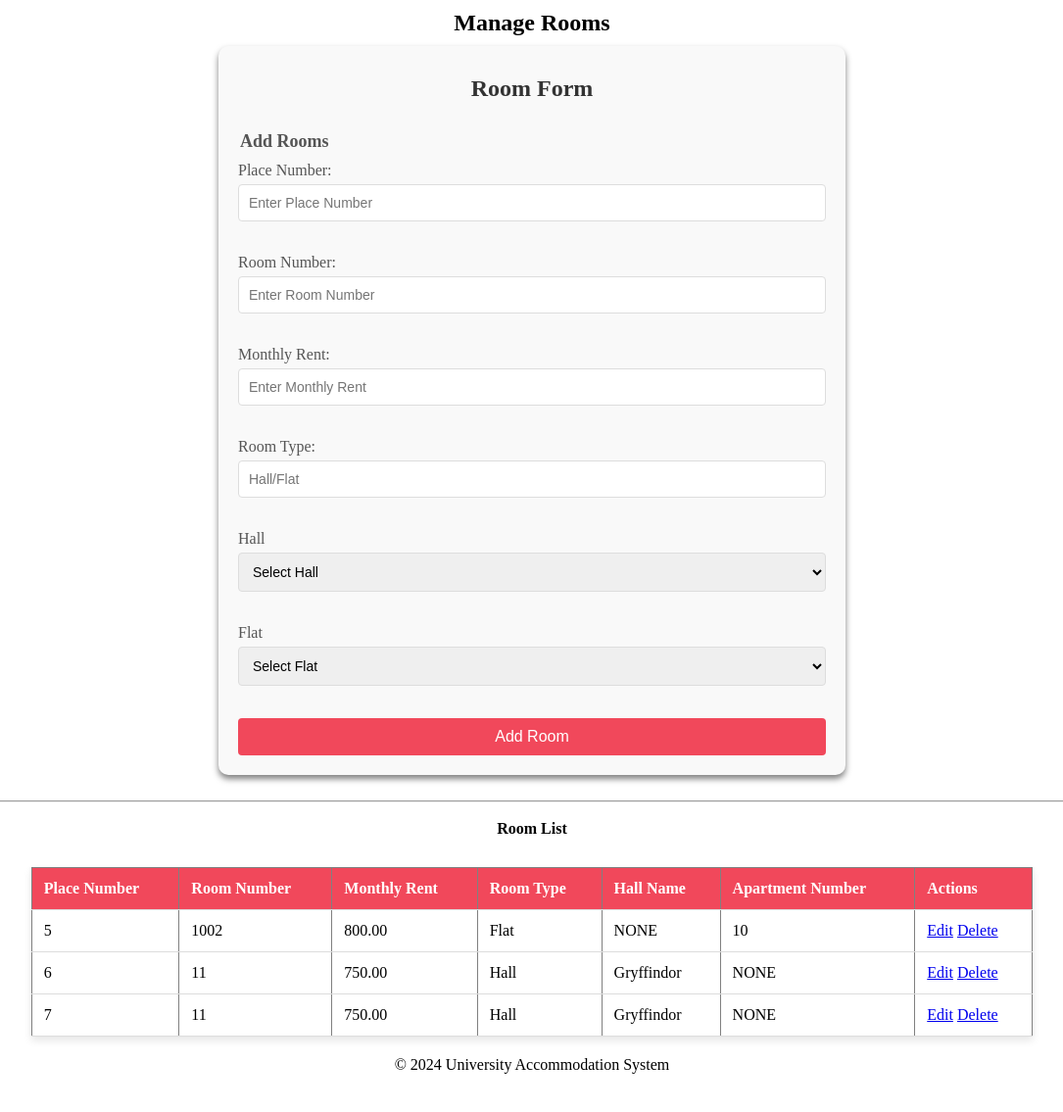
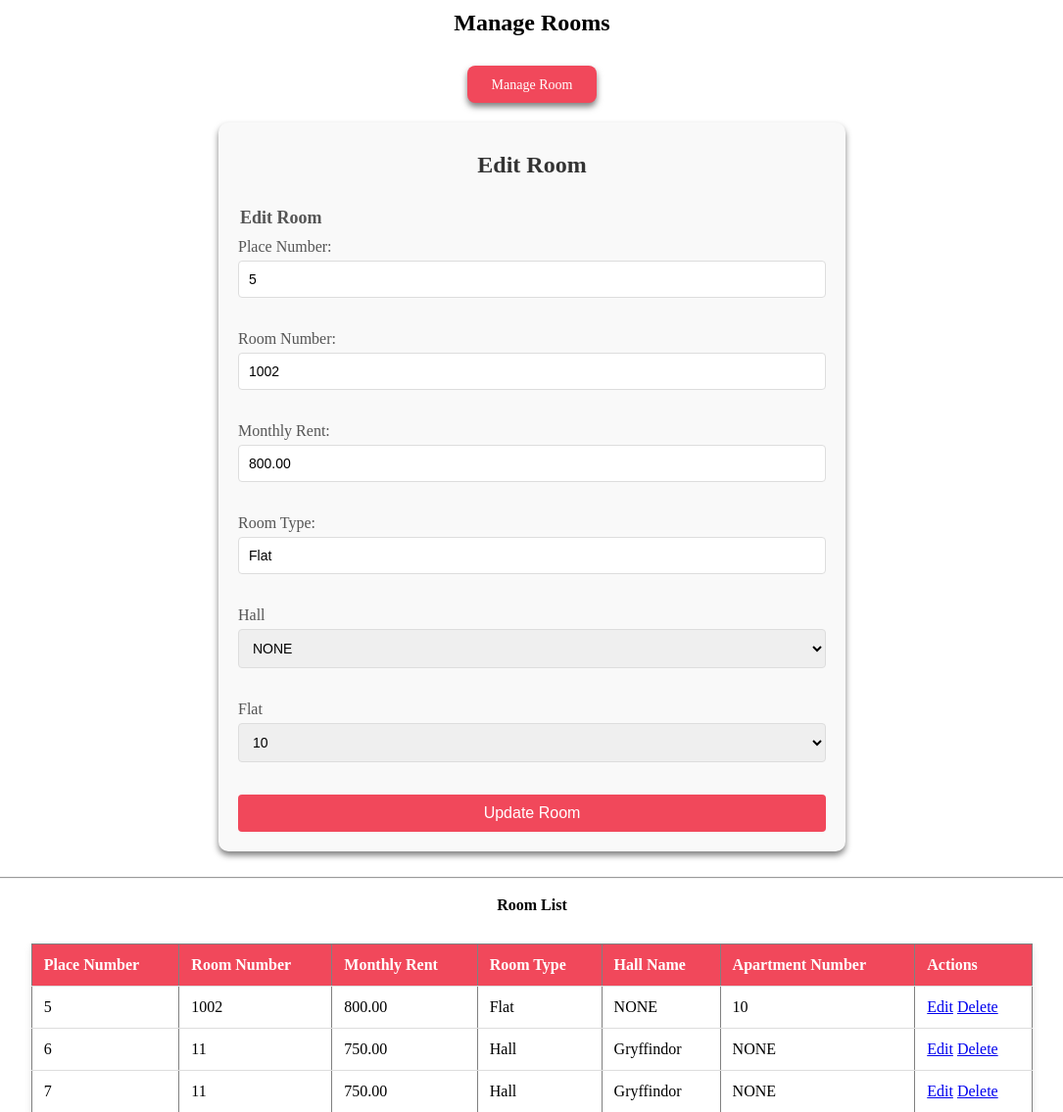
Before and after one commit to Rei0021/uao, a PHP site: page /pages/rooms.php?edit=5 in a window 1280 px wide. Shown: the part 187-1322 px from the top of the page at 98% size, without its empty margins (97-1182 px from the left). Before the commit the page ends 1283 px from the top, so only its background shows below. Run offline with PHP 8.4, Linux system fonts and the light colour scheme; a user stored in the database is signed in; data comes from the database, SQL or seed files in the repository.

Commit message:
edit rooms

```diff
--- a/pages/course_related.php
+++ b/pages/course_related.php
@@ -41,6 +41,6 @@ if ($type === 'crs') {
 }
 ?>
 
-<?php include '../includes/footer.php'; ?>
+
 </body>
 </html>
--- a/pages/next_of_kin.php
+++ b/pages/next_of_kin.php
@@ -39,7 +39,7 @@ include '../includes/header.php';
         <br><br>
         <button type="submit">Add</button>
         <br><br>
-        <a href="students.php" class="formbutton">Go Back</a>
+        <a href="students.php" class="mini-tab">Go Back</a>
     </fieldset>
 </form>
 </div>
--- a/pages/rooms.php
+++ b/pages/rooms.php
@@ -4,11 +4,24 @@ if (!isset($_SESSION['user_id'])) {
     header("Location: login.php");
     exit();
 }
-?>
 
-<?php
 include '../includes/db_connect.php';
 include '../includes/header.php';
+
+// Fetch Room Data for Editing if edit parameter is set
+$roomData = null;
+if (isset($_GET['edit'])) {
+    $placeNum = $_GET['edit'];
+    $sql = "SELECT r.place_number, r.room_number, r.monthly_rent, r.room_type, r.hall_id, r.flat_id
+            FROM rooms r
+            WHERE r.place_number = '$placeNum'";
+    $result = $conn->query($sql);
+    if ($result->num_rows > 0) {
+        $roomData = $result->fetch_assoc();
+    } else {
+        echo "Room not found!";
+    }
+}
 ?>
 
 <!DOCTYPE html>
@@ -17,41 +30,58 @@ include '../includes/header.php';
     <meta charset="UTF-8">
     <meta name="viewport" content="width=device-width, initial-scale=1.0">
     <title>Manage Rooms</title>
-    <link rel="stylesheet" href="assets/styles.css"> <!-- Link to the updated CSS -->
+    <link rel="stylesheet" href="assets/styles.css">
+    <script>
+        // Function to toggle visibility of the form
+        function toggleForm() {
+            const formContainer = document.getElementById('edit-form-container');
+            if (formContainer.style.display === "none" || formContainer.style.display === "") {
+                formContainer.style.display = "block";
+            } else {
+                formContainer.style.display = "none";
+            }
+        }
+    </script>
 </head>
 <body>
 
 <h2>Manage Rooms</h2>
-<div class="form-container">
-<h3>Room Form</h3>
 
-<!-- Add Room Form -->
+<!-- Button to toggle the form display -->
+<div class="mini-tab">
+    <nav>
+        <a href="javascript:void(0);" onclick="toggleForm()">Manage Room</a>
+    </nav>
+</div>
+
+
+
+<div class="form-container" id="edit-form-container" style="display: <?php echo isset($roomData) ? 'block' : 'none'; ?>;">
+    <h3><?php echo isset($roomData) ? 'Edit Room' : 'Add Room'; ?></h3>
     <form action="" method="post">
         <fieldset>
-        <legend>Add Rooms</legend>
+            <legend><?php echo isset($roomData) ? 'Edit Room' : 'Add Room'; ?></legend>
             <label for="place_number">Place Number:</label>
-        <input type="text" name="place_number" placeholder="Enter Place Number" required>
+            <input type="text" name="place_number" value="<?php echo isset($roomData) ? $roomData['place_number'] : ''; ?>" placeholder="Enter Place Number" required>
             <br><br>
             <label for="room_number">Room Number:</label>
-        <input type="text" name="room_number" placeholder="Enter Room Number" required>
+            <input type="text" name="room_number" value="<?php echo isset($roomData) ? $roomData['room_number'] : ''; ?>" placeholder="Enter Room Number" required>
             <br><br>
             <label for="monthly_rent">Monthly Rent:</label>
-        <input type="text" name="monthly_rent" placeholder="Enter Monthly Rent" required>
+            <input type="text" name="monthly_rent" value="<?php echo isset($roomData) ? $roomData['monthly_rent'] : ''; ?>" placeholder="Enter Monthly Rent" required>
             <br><br>
             <label for="room_type">Room Type:</label>
-        <input type="text" name="room_type" placeholder="Hall/Flat" required>
+            <input type="text" name="room_type" value="<?php echo isset($roomData) ? $roomData['room_type'] : ''; ?>" placeholder="Hall/Flat" required>
             <br><br>
             <label for="hall_id">Hall</label>
             <select name="hall_id">
                 <option value="">Select Hall</option>
                 <?php
-            // Fetch halls to populate dropdown
                 $sql = "SELECT * FROM halls_of_residence";
                 $result = $conn->query($sql);
-
                 while ($row = $result->fetch_assoc()) {
-                echo "<option value='" . $row['hall_id'] . "'>
-                " . $row['name'] . "</option>";
+                    $selected = (isset($roomData) && $roomData['hall_id'] == $row['hall_id']) ? 'selected' : '';
+                    echo "<option value='" . $row['hall_id'] . "' $selected>" . $row['name'] . "</option>";
                 }
                 ?>
             </select>
@@ -60,24 +90,22 @@ include '../includes/header.php';
             <select name="flat_id">
                 <option value="">Select Flat</option>
                 <?php
-            // Fetch flats to populate dropdown
                 $sql = "SELECT * FROM student_flats";
                 $result = $conn->query($sql);
-
                 while ($row = $result->fetch_assoc()) {
-                echo "<option value='" . $row['flat_id'] . "'>
-                " . $row['apartment_number'] . "</option>";
+                    $selected = (isset($roomData) && $roomData['flat_id'] == $row['flat_id']) ? 'selected' : '';
+                    echo "<option value='" . $row['flat_id'] . "' $selected>" . $row['apartment_number'] . "</option>";
                 }
                 ?>
             </select>
             <br><br>
-        <button type="submit">Add Room</button>
+            <button type="submit" name="submit"><?php echo isset($roomData) ? 'Update Room' : 'Add Room'; ?></button>
         </fieldset>
     </form>
 </div>
 
 <?php
-// Add Room Logic
+// Add or Edit Room Logic
 if ($_SERVER["REQUEST_METHOD"] == "POST") {
     $placeNum = $_POST['place_number'];
     $roomNum = $_POST['room_number'];
@@ -86,20 +114,35 @@ if ($_SERVER["REQUEST_METHOD"] == "POST") {
     $hall_id = $_POST['hall_id'];
     $flat_id = $_POST['flat_id'];
 
+    if (isset($roomData)) {
+        // Update existing room
+        $sql = "UPDATE rooms SET room_number='$roomNum', monthly_rent='$monthlyRent',
+                room_type='$roomType', hall_id='$hall_id', flat_id='$flat_id'
+                WHERE place_number='$placeNum'";
+
+        if ($conn->query($sql) === TRUE) {
+            echo "<script>alert('Room updated successfully!');</script>";
+            header("Location: rooms.php");
+        } else {
+            echo "Error: " . $sql . "<br>" . $conn->error;
+        }
+    } else {
+        // Add new room
         $sql = "INSERT INTO rooms (place_number, room_number, monthly_rent,
                 room_type, hall_id, flat_id) VALUES ('$placeNum', '$roomNum', '$monthlyRent',
                 '$roomType', '$hall_id', '$flat_id')";
 
         if ($conn->query($sql) === TRUE) {
+            echo "<script>alert('Room added successfully!');</script>";
             header("Location: rooms.php");
         } else {
             echo "Error: " . $sql . "<br>" . $conn->error;
         }
     }
+}
 
 // Fetch Room Data
-$sql = "SELECT r.place_number, r.room_number, r.monthly_rent,
-        r.room_type, hr.name AS hall_id, sf.apartment_number AS flat_id
+$sql = "SELECT r.place_number, r.room_number, r.monthly_rent, r.room_type, hr.name AS hall_id, sf.apartment_number AS flat_id
         FROM ((rooms r
         JOIN halls_of_residence hr ON r.hall_id = hr.hall_id)
         JOIN student_flats sf ON r.flat_id = sf.flat_id)";
@@ -145,7 +188,7 @@ if (isset($_GET['delete'])) {
                     <td>" . $row['hall_id'] . "</td>
                     <td>" . $row['flat_id'] . "</td>
                     <td>
-                        <a href='?type=room&edit=" . $row['place_number'] . "'>Edit</a>
+                        <a href='?edit=" . $row['place_number'] . "'>Edit</a>
                         <a href='?type=room&delete=" . $row['place_number'] . "'>Delete</a>
                     </td>
                 </tr>
--- a/pages/students.php
+++ b/pages/students.php
@@ -68,10 +68,12 @@ include '../includes/header.php';
         <br><br>
         <button type="submit">Add student</button>
         <br><br>
+        <div class="mini-tab">
         <nav>
             <a href="student_info.php">Add Student Information</a> |
             <a href="next_of_kin.php">Add Next-of-Kin</a>
         </nav>
+                </div>
     </fieldset>
 </form>
 </div>
```
Also changed, not shown: pages/login.php (+47 -7 lines). Lines whose indentation alone changed are shown as unchanged.
